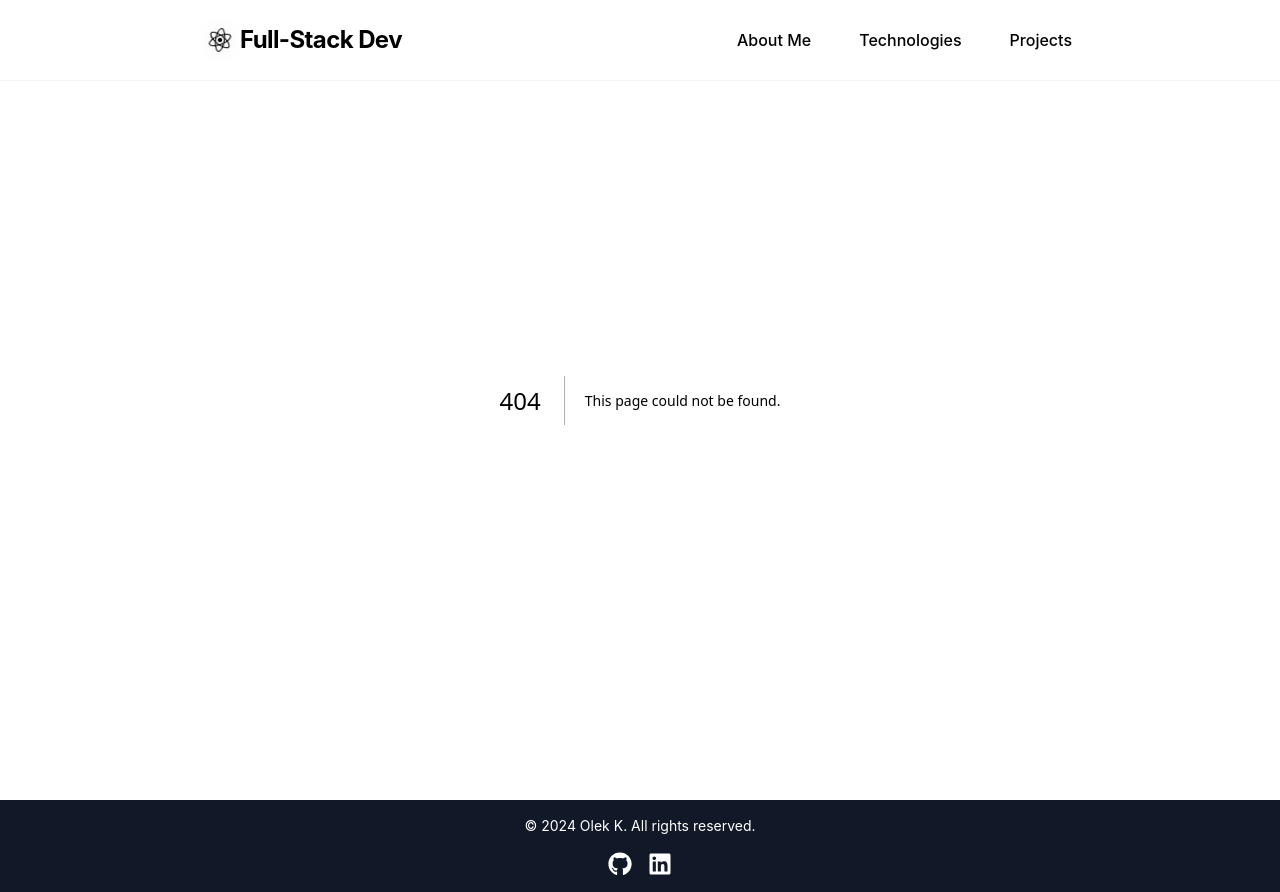
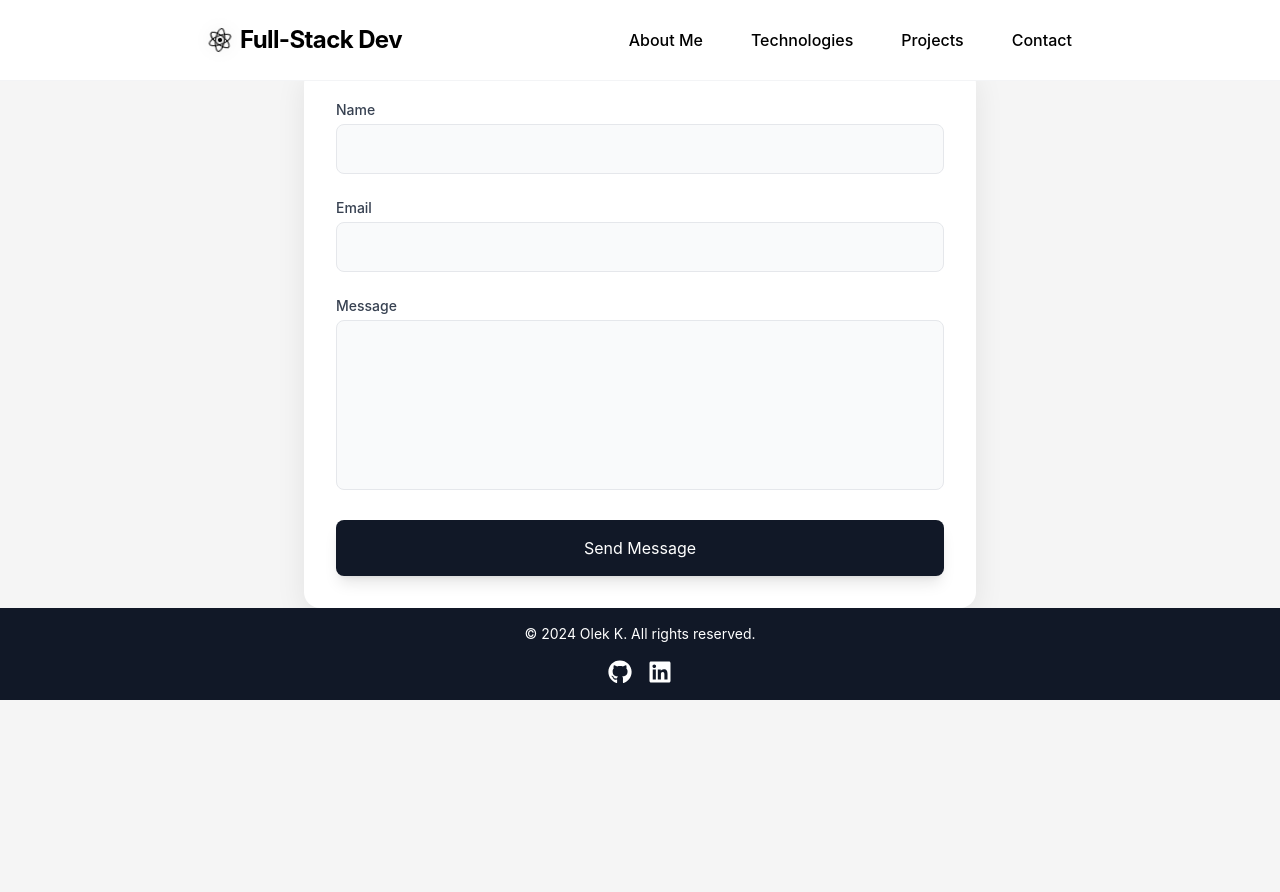
Before and after one commit to olekszij/developer-portfolio, a Next.js app: page /contact in a window 1280 px wide. Before the commit this address had no page. After the commit the page ends 800 px from the top, so only its background shows below. Built offline with nearby package versions, Linux system fonts and the light colour scheme.

Commit message:
new contact form

```diff
--- a/src/app/components/Nav.tsx
+++ b/src/app/components/Nav.tsx
@@ -68,6 +68,12 @@ const Nav = () => {
                     Projects
                     <span className="absolute bottom-0 left-0 w-0 h-0.5 bg-green-600 transition-all duration-300 group-hover:w-full"></span>
                 </button>
+                <button
+                    onClick={() => scrollToSection('contact')}
+                    className="text-base font-medium text-black transition-all duration-300 relative group">
+                    Contact
+                    <span className="absolute bottom-0 left-0 w-0 h-0.5 bg-red-600 transition-all duration-300 group-hover:w-full"></span>
+                </button>
             </nav>
 
             {/* Mobile Navigation */}
@@ -97,6 +103,11 @@ const Nav = () => {
                             className="text-2xl font-medium text-black transition-all duration-300">
                             Projects
                         </button>
+                        <button
+                            onClick={() => scrollToSection('contact')}
+                            className="text-2xl font-medium text-black transition-all duration-300">
+                            Contact
+                        </button>
                     </div>
                 </nav>
             )}
--- /dev/null
+++ b/src/app/contact/page.tsx
@@ -0,0 +1,98 @@
+'use client';
+
+import React, { useState } from 'react';
+
+export default function Contact() {
+    const [status, setStatus] = useState<{ type: 'success' | 'error' | null; message: string }>({ type: null, message: '' });
+
+    const handleSubmit = async (e: React.FormEvent) => {
+        e.preventDefault();
+        const form = e.target as HTMLFormElement;
+        const formData = new FormData(form);
+
+        try {
+            const response = await fetch('/', {
+                method: 'POST',
+                headers: { "Content-Type": "application/x-www-form-urlencoded" },
+                body: new URLSearchParams(formData as any).toString(),
+            });
+
+            if (response.ok) {
+                setStatus({ type: 'success', message: 'Thank you for your message! I will get back to you soon.' });
+                form.reset();
+            } else {
+                throw new Error('Network response was not ok');
+            }
+        } catch (error) {
+            setStatus({ type: 'error', message: 'There was an error sending your message. Please try again.' });
+        }
+    };
+
+    return (
+        <div className="max-w-2xl mx-auto">
+            <h2 className="text-3xl font-bold text-center mb-8">Get in Touch</h2>
+            <form
+                name="contact"
+                method="POST"
+                data-netlify="true"
+                onSubmit={handleSubmit}
+                className="space-y-6 bg-white p-8 rounded-2xl shadow-[0_8px_30px_rgb(0,0,0,0.08)]"
+            >
+                {status.type && (
+                    <div className={`p-4 rounded-lg ${status.type === 'success'
+                        ? 'bg-green-50 text-green-700 border border-green-200'
+                        : 'bg-red-50 text-red-700 border border-red-200'
+                        }`}>
+                        {status.message}
+                    </div>
+                )}
+
+                <div>
+                    <label htmlFor="name" className="block text-sm font-medium text-gray-700 mb-1">
+                        Name
+                    </label>
+                    <input
+                        type="text"
+                        id="name"
+                        name="name"
+                        className="w-full px-4 py-3 border border-gray-200 rounded-lg focus:border-gray-300 transition-all duration-300 bg-gray-50 hover:bg-white"
+                        required
+                    />
+                </div>
+
+                <div>
+                    <label htmlFor="email" className="block text-sm font-medium text-gray-700 mb-1">
+                        Email
+                    </label>
+                    <input
+                        type="email"
+                        id="email"
+                        name="email"
+                        className="w-full px-4 py-3 border border-gray-200 rounded-lg focus:border-gray-300 transition-all duration-300 bg-gray-50 hover:bg-white"
+                        required
+                    />
+                </div>
+
+                <div>
+                    <label htmlFor="message" className="block text-sm font-medium text-gray-700 mb-1">
+                        Message
+                    </label>
+                    <textarea
+                        id="message"
+                        name="message"
+                        rows={6}
+                        className="w-full px-4 py-3 border border-gray-200 rounded-lg focus:border-gray-300 transition-all duration-300 resize-none bg-gray-50 hover:bg-white"
+                        required
+                    />
+                </div>
+
+                <button
+                    type="submit"
+                    className="w-full bg-gray-900 text-white py-4 px-6 rounded-lg hover:bg-gray-800 transition-all duration-300 transform hover:scale-[1.02] active:scale-[0.98] shadow-lg hover:shadow-xl active:shadow-md"
+                >
+                    Send Message
+                </button>
+            </form>
+        </div>
+    );
+}
--- a/src/app/page.tsx
+++ b/src/app/page.tsx
@@ -1,14 +1,17 @@
 'use client';
 
-import AboutMe from './AboutMe';
-import Projects from './Projects';
-import Technologies from './Technologies';
-import Header from './components/Header';
+import React from "react";
+import Header from "./components/Header";
+import AboutMe from "./AboutMe";
+import Technologies from "./Technologies";
+import Projects from "./Projects";
+import Contact from "./contact/page";
 
-const Home = () => (
-  <div className="min-h-screen bg-gray-50">
+export default function Home() {
+  return (
+    <main className="min-h-screen bg-white">
       <Header />
-    <main className="container mx-auto md:px-20 lg:px-40 xl:px-52 pt-24">
+      <div className="container mx-auto md:px-20 lg:px-40 xl:px-52 pt-24">
         <div id="about-me" className="py-12 animate-fadeIn">
           <AboutMe />
         </div>
@@ -18,8 +21,10 @@ const Home = () => (
         <div id="projects" className="py-12 animate-fadeIn">
           <Projects />
         </div>
+        <div id="contact" className="py-12 animate-fadeIn">
+          <Contact />
+        </div>
+      </div>
     </main>
-  </div>
   );
-
-export default Home;
+}
```
Lines whose indentation alone changed are shown as unchanged.
